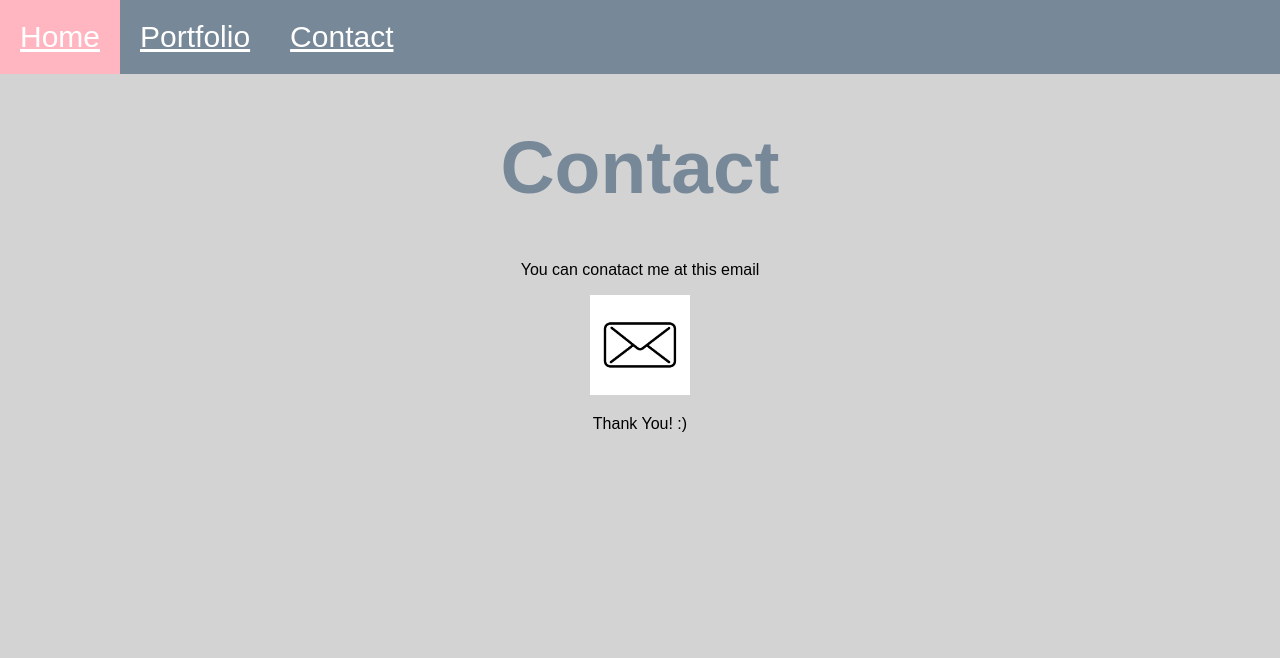
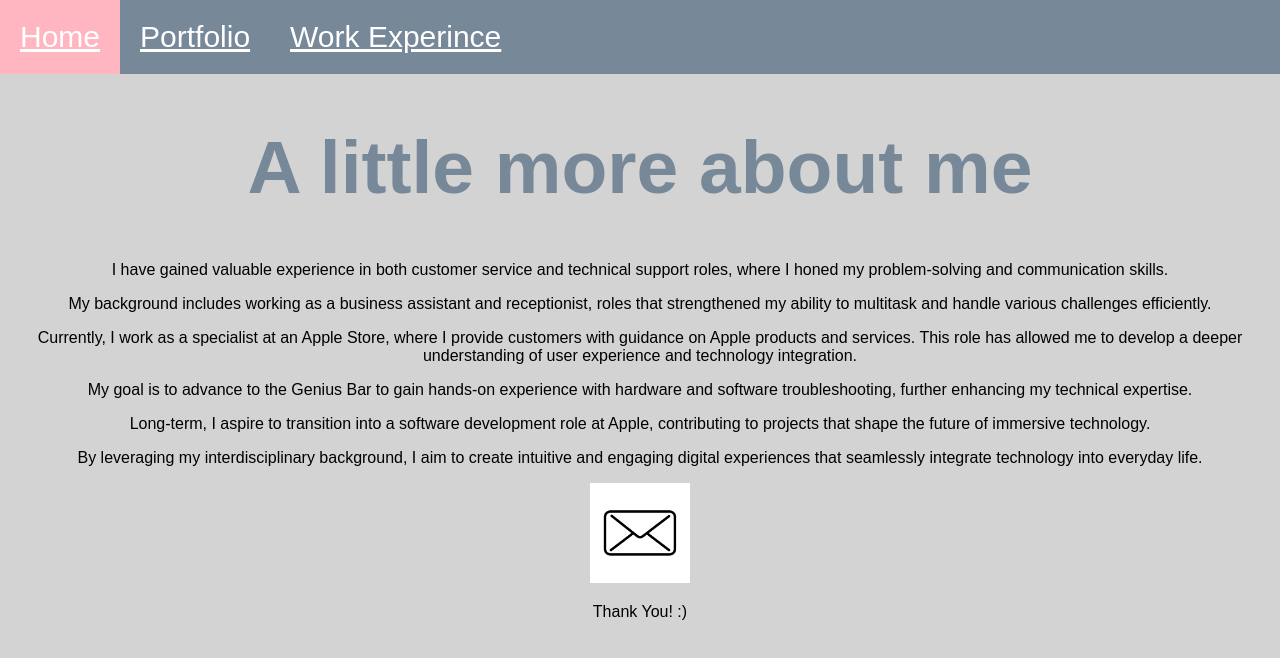
Before and after one commit to majo-marr/web_project, a plain HTML site: page contact.html in a window 1280 px wide. Drawn offline with Linux system fonts and the light colour scheme.

Commit message:
Update contact.html
experoeicme

```diff
--- a/contact.html
+++ b/contact.html
@@ -3,7 +3,7 @@
 <head>
 	<meta charset="utf-8">
 	<meta name="viewport" content="width=device-width, initial-scale=1">
-	<title>Contact</title>
+	<title>Work Experience</title>
 	<link rel="stylesheet" type="text/css" href="styles.css">
 </head>
 <body>
@@ -11,12 +11,17 @@
 			<ul>
 				<li><a href="index.html">Home</a></li>
 				<li><a href="portfolio.html">Portfolio</a></li>
-				<li><a href="contact.html">Contact</a></li>
+				<li><a href="contact.html">Work Experince</a></li>
 			</ul>
 		</nav>
 		<center>
-	<h1>Contact</h1>
-	<p>You can conatact me at this email</p>
+	<h1>A little more about me</h1>
+	<p>I have gained valuable experience in both customer service and technical support roles, where I honed my problem-solving and communication skills.</p>
+	<p>My background includes working as a business assistant and receptionist, roles that strengthened my ability to multitask and handle various challenges efficiently. </p>
+	<p>Currently, I work as a specialist at an Apple Store, where I provide customers with guidance on Apple products and services. This role has allowed me to develop a deeper understanding of user experience and technology integration.</p>
+	<p>My goal is to advance to the Genius Bar to gain hands-on experience with hardware and software troubleshooting, further enhancing my technical expertise.</p>
+	<p>Long-term, I aspire to transition into a software development role at Apple, contributing to projects that shape the future of immersive technology.</p>
+	<p>By leveraging my interdisciplinary background, I aim to create intuitive and engaging digital experiences that seamlessly integrate technology into everyday life.</p>
 
 	<a href="mailto:marr.mariajose@gmail.com"target="blank"><img src="media/logo_email.jpg" height="100" class="social"></a>
 
```
